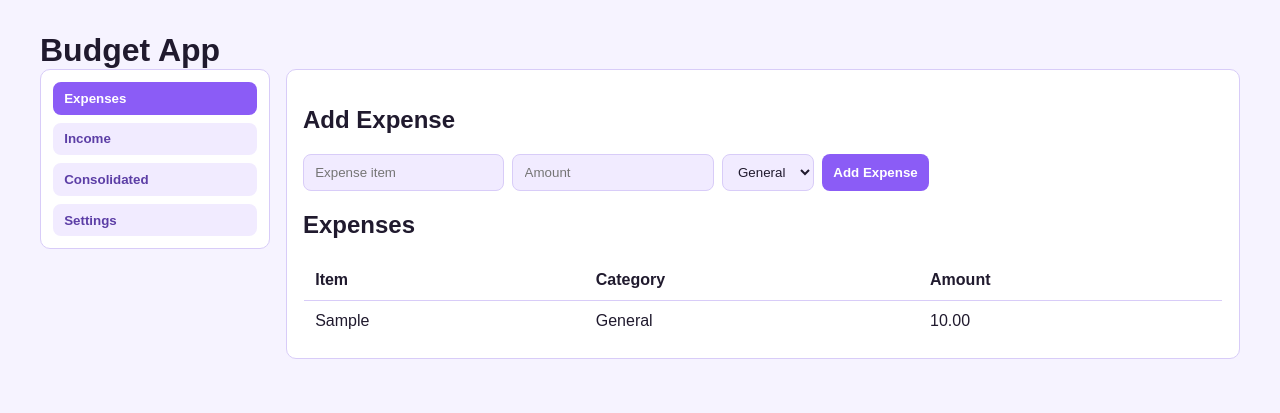
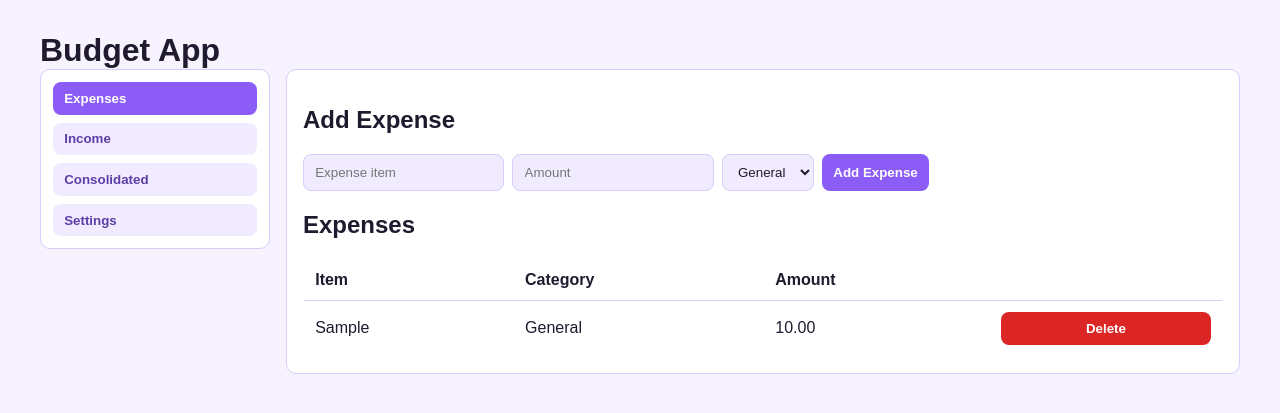
Before and after one commit to flymperis/Vibe-Budgeting, a Flask app: page / in a window 1280 px wide. Shown: the top 413 px of the page. Run offline with Flask 3, Linux system fonts and the light colour scheme; data comes from the database, SQL or seed files in the repository; tables that the repository leaves empty hold one stand-in row (values such as "Sample post").

Commit message:
Add delete actions for expenses, income entries, accounts and categories

```diff
--- a/app.py
+++ b/app.py
@@ -8,6 +8,7 @@ DB_PATH = "database.db"
 def get_connection():
     conn = sqlite3.connect(DB_PATH)
     conn.row_factory = sqlite3.Row
+    conn.execute("PRAGMA foreign_keys = ON")
     return conn
 
 
@@ -129,6 +130,17 @@ def edit_category(category_id):
     return redirect(url_for("index"))
 
 
+@app.route("/categories/<int:category_id>/delete", methods=["POST"])
+def delete_category(category_id):
+    conn = get_connection()
+    cursor = conn.execute("DELETE FROM categories WHERE id = ?", (category_id,))
+    conn.commit()
+    conn.close()
+    if cursor.rowcount == 0:
+        print(f"[budget-app] refused category delete {category_id} (still referenced or missing)")
+    return redirect(url_for("index"))
+
+
 @app.route("/expenses/add", methods=["POST"])
 def add_expense():
     item = request.form.get("item", "").strip()
@@ -147,6 +159,15 @@ def add_expense():
     return redirect(url_for("index"))
 
 
+@app.route("/expenses/<int:expense_id>/delete", methods=["POST"])
+def delete_expense(expense_id):
+    conn = get_connection()
+    conn.execute("DELETE FROM expenses WHERE id = ?", (expense_id,))
+    conn.commit()
+    conn.close()
+    return redirect(url_for("index"))
+
+
 @app.route("/accounts/add", methods=["POST"])
 def add_account():
     name = request.form.get("name", "").strip()
@@ -162,6 +183,17 @@ def add_account():
     return redirect(url_for("index"))
 
 
+@app.route("/accounts/<int:account_id>/delete", methods=["POST"])
+def delete_account(account_id):
+    conn = get_connection()
+    cursor = conn.execute("DELETE FROM accounts WHERE id = ?", (account_id,))
+    conn.commit()
+    conn.close()
+    if cursor.rowcount == 0:
+        print(f"[budget-app] refused account delete {account_id} (still referenced or missing)")
+    return redirect(url_for("index"))
+
+
 @app.route("/accounts/<int:account_id>/edit", methods=["POST"])
 def edit_account(account_id):
     name = request.form.get("name", "").strip()
@@ -174,6 +206,15 @@ def edit_account(account_id):
         )
         conn.commit()
         conn.close()
+    return redirect(url_for("index"))
+
+
+@app.route("/income/<int:income_id>/delete", methods=["POST"])
+def delete_income(income_id):
+    conn = get_connection()
+    conn.execute("DELETE FROM income_entries WHERE id = ?", (income_id,))
+    conn.commit()
+    conn.close()
     return redirect(url_for("index"))
 
 
--- a/static/styles.css
+++ b/static/styles.css
@@ -184,6 +184,26 @@ th, td {
     flex: 1 1 220px;
 }
 
+.inline-form input[type="number"] {
+    width: 150px;
+}
+
+.cell-actions form {
+    margin-bottom: 0;
+}
+
+.cell-actions button {
+    width: 100%;
+}
+
+.btn-danger {
+    background: #dc2626;
+}
+
+.btn-danger:hover {
+    background: #b91c1c;
+}
+
 .list-stack {
     display: grid;
     gap: 0.5rem;
--- a/templates/index.html
+++ b/templates/index.html
@@ -30,7 +30,7 @@
                     <h2>Expenses</h2>
                     <table>
                         <thead>
-                            <tr><th>Item</th><th>Category</th><th>Amount</th></tr>
+                            <tr><th>Item</th><th>Category</th><th>Amount</th><th></th></tr>
                         </thead>
                         <tbody>
                             {% for expense in expenses %}
@@ -38,9 +38,14 @@
                                     <td>{{ expense.item }}</td>
                                     <td>{{ expense.category_name }}</td>
                                     <td>{{ "%.2f"|format(expense.amount) }}</td>
+                                    <td class="cell-actions">
+                                        <form action="/expenses/{{ expense.id }}/delete" method="post">
+                                            <button class="btn-danger" type="submit">Delete</button>
+                                        </form>
+                                    </td>
                                 </tr>
                             {% else %}
-                                <tr><td colspan="3">No expenses yet.</td></tr>
+                                <tr><td colspan="4">No expenses yet.</td></tr>
                             {% endfor %}
                         </tbody>
                     </table>
@@ -62,7 +67,7 @@
                     <h2>Income Entries</h2>
                     <table>
                         <thead>
-                            <tr><th>Source</th><th>Account</th><th>Amount</th></tr>
+                            <tr><th>Source</th><th>Account</th><th>Amount</th><th></th></tr>
                         </thead>
                         <tbody>
                             {% for entry in income_entries %}
@@ -70,9 +75,14 @@
                                     <td>{{ entry.source }}</td>
                                     <td>{{ entry.account_name }}</td>
                                     <td>{{ "%.2f"|format(entry.amount) }}</td>
+                                    <td class="cell-actions">
+                                        <form action="/income/{{ entry.id }}/delete" method="post">
+                                            <button class="btn-danger" type="submit">Delete</button>
+                                        </form>
+                                    </td>
                                 </tr>
                             {% else %}
-                                <tr><td colspan="3">No income entries yet.</td></tr>
+                                <tr><td colspan="4">No income entries yet.</td></tr>
                             {% endfor %}
                         </tbody>
                     </table>
@@ -129,6 +139,7 @@
                             <form action="/categories/{{ category.id }}/edit" class="inline-form" method="post">
                                 <input name="name" required type="text" value="{{ category.name }}">
                                 <button type="submit">Save</button>
+                                <button class="btn-danger" formaction="/categories/{{ category.id }}/delete" formmethod="post" type="submit">Delete</button>
                             </form>
                         {% else %}
                             <p class="muted">No categories yet.</p>
@@ -149,6 +160,7 @@
                                 <input name="name" required type="text" value="{{ account.name }}">
                                 <input min="0" name="opening_balance" required step="0.01" type="number" value="{{ account.opening_balance }}">
                                 <button type="submit">Save</button>
+                                <button class="btn-danger" formaction="/accounts/{{ account.id }}/delete" formmethod="post" type="submit">Delete</button>
                             </form>
                         {% else %}
                             <p class="muted">No accounts yet.</p>
```
